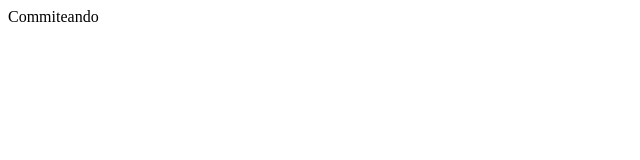
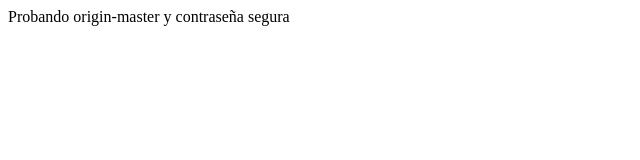
Before and after one commit to tolchak/ProyectoDemoCursoPrework, a plain HTML site: page index.html in a window 1280 px wide. Shown: the whole page, without its empty margins (0-640 px from the left). Drawn offline with Linux system fonts and the light colour scheme.

Commit message:
contraseña

```diff
--- a/index.html
+++ b/index.html
@@ -6,6 +6,6 @@
     <title>Hola Mundo</title>
 </head>
 <body>
-    <article>Commiteando</article>
+    <article>Probando origin-master y contraseña segura</article>
 </body>
 </html>
```
